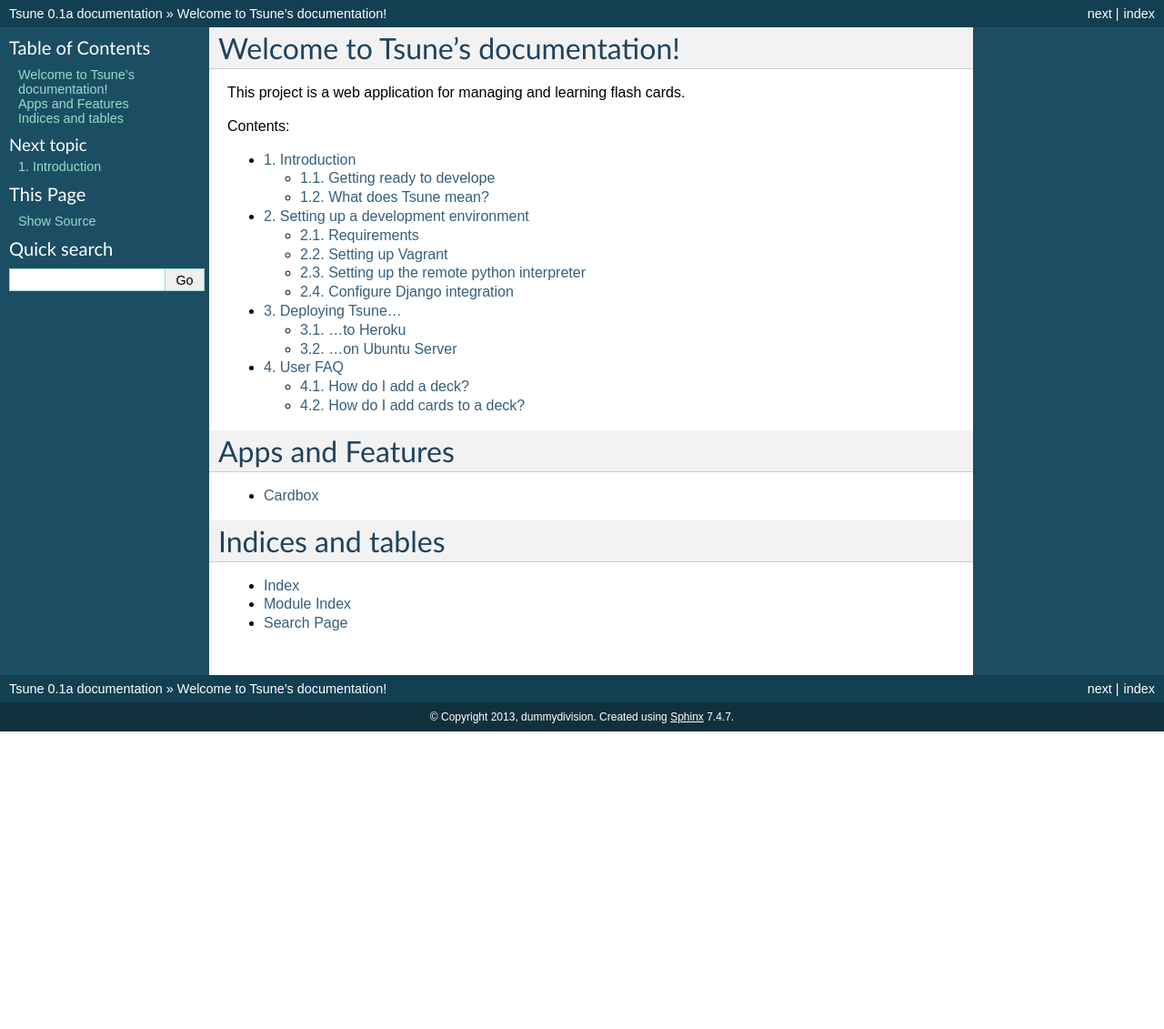
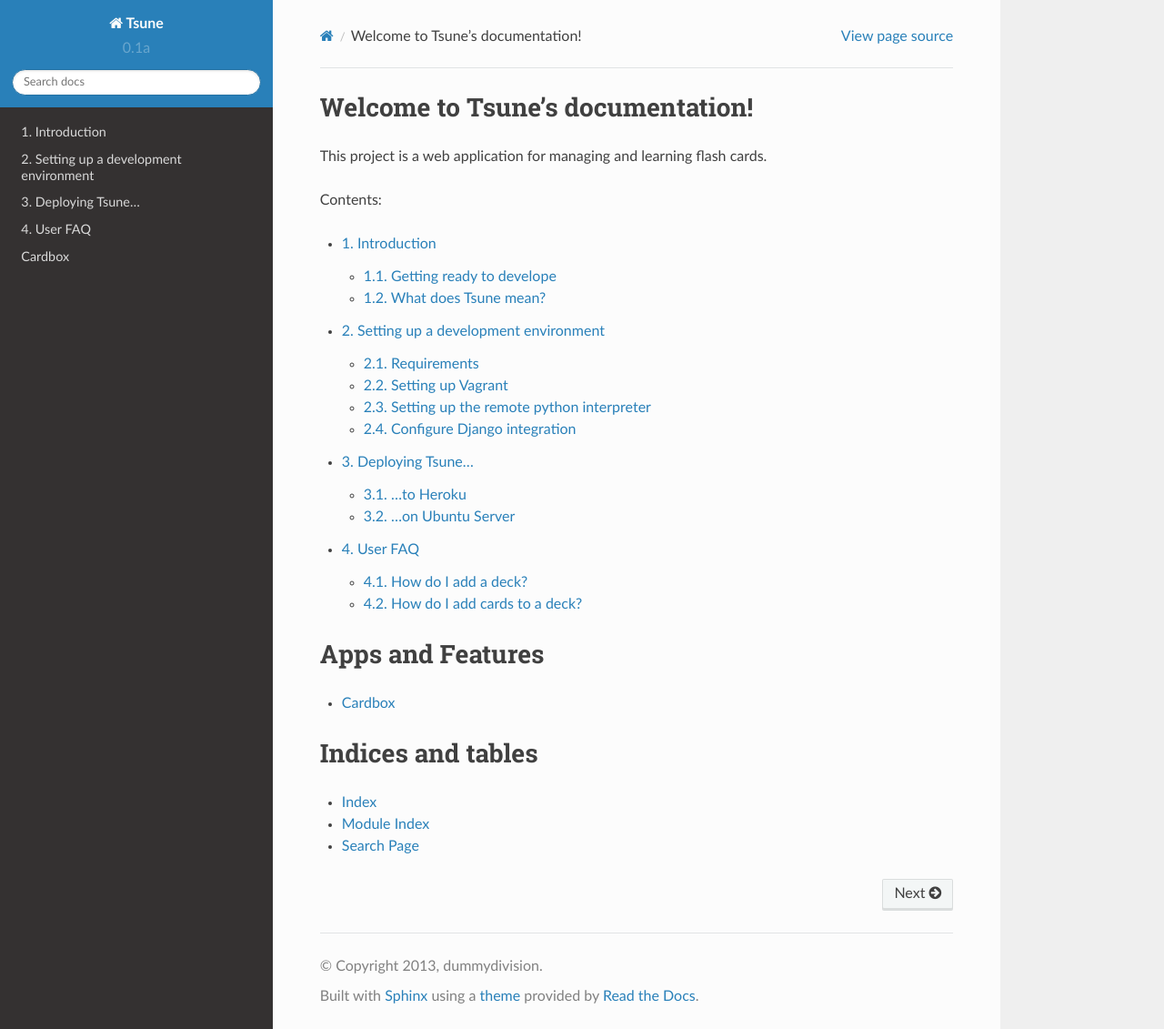
Before and after one commit to DummyDivision/Tsune, a Sphinx documentation site: the page built from docs/index.rst, in a window 1280 px wide and 1131 px high. Shown: the whole window at 91% size. Built offline with Sphinx 7.4.7 and the Read the Docs theme 2.0.0, drawn with Linux system fonts in a browser that asks for light colours; formulas are drawn with MathJax 3.

Commit message:
Update sphinx conf to include intersphinx

```diff
--- a/docs/conf.py
+++ b/docs/conf.py
@@ -21,9 +21,11 @@
 sys.path.insert(0, os.path.abspath('../'))
 
 from django.conf import settings
+
 settings.configure()
 settings.STATIC_URL = 'static/'
 settings.STATIC_ROOT = 'staticfiles'
+settings.ANONYMOUS_USER_ID = '-1'
 
 
 # -- General configuration -----------------------------------------------------
@@ -33,13 +35,19 @@
 
 # Add any Sphinx extension module names here, as strings. They can be extensions
 # coming with Sphinx (named 'sphinx.ext.*') or your custom ones.
-extensions = ['sphinx.ext.autodoc', 'sphinx.ext.pngmath', 'sphinx.ext.mathjax', 'sphinx.ext.viewcode']
+extensions = ['sphinx.ext.autodoc', 'sphinx.ext.intersphinx' ,'sphinx.ext.pngmath', 'sphinx.ext.mathjax', 'sphinx.ext.viewcode', 'sphinxcontrib.napoleon']
 
 # Add any paths that contain templates here, relative to this directory.
 templates_path = ['_templates']
 
 # The suffix of source filenames.
 source_suffix = '.rst'
+
+intersphinx_mapping = {
+    'python': ('http://python.readthedocs.org/en/v2.7.2/', None),
+    'django': ('http://django.readthedocs.org/en/1.5.x/', None),
+    'sphinx': ('http://sphinx.readthedocs.org/en/latest/', None),
+    }
 
 # The encoding of source files.
 #source_encoding = 'utf-8-sig'
@@ -72,7 +80,7 @@
 
 # List of patterns, relative to source directory, that match files and
 # directories to ignore when looking for source files.
-exclude_patterns = ['_build']
+exclude_patterns = ['_build','']
 
 # The reST default role (used for this markup: `text`) to use for all documents.
 #default_role = None
@@ -248,3 +256,9 @@
 
 # How to display URL addresses: 'footnote', 'no', or 'inline'.
 #texinfo_show_urls = 'footnote'
+
+import sphinx_rtd_theme
+
+html_theme = "sphinx_rtd_theme"
+
+html_theme_path = [sphinx_rtd_theme.get_html_theme_path()]
```
